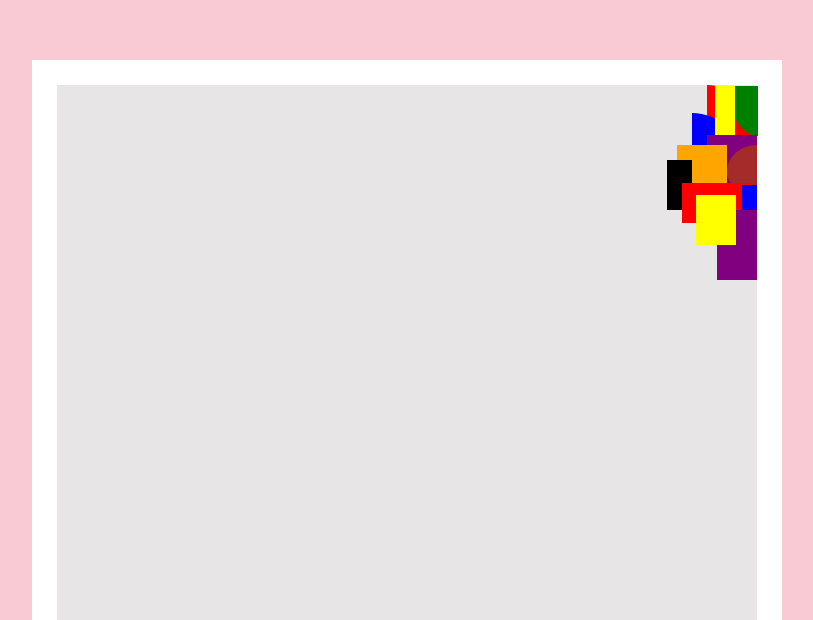
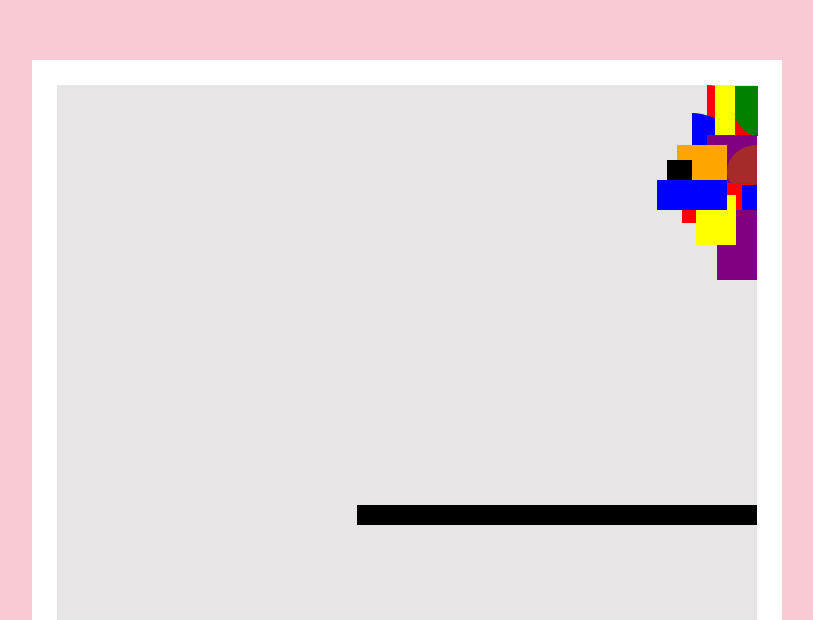
Before and after one commit to besselii/Final, a plain HTML site: page index.html in a window 1280 px wide. Shown: the part 180-800 px from the top of the page, without its empty margins (258-1071 px from the left). Drawn offline with Linux system fonts and the light colour scheme.

Commit message:
bottom of blue mountain

```diff
--- a/index.html
+++ b/index.html
@@ -239,6 +239,24 @@
     bottom: -220%;
     }
 
+  .mountain12{ background-color: blue;
+    width: 70px;
+    height: 30px;
+    position: absolute;
+    right: 60%;
+    bottom: -150%;
+    }
+
+  .mountain13{ background-color: black;
+    width: 400px;
+    height: 20Px;
+    position: absolute;
+    right: 0%;
+    bottom: -780%
+
+
+  }
+
 </style>
 
 <div class="square">
@@ -273,5 +291,7 @@
     <div class="mountain9"></div>
     <div class="mountain10"></div>
     <div class="mountain11"></div>
+    <div class="mountain12"></div>
+    <div class="mountain13"></div>
   </div>
 </div>
```
